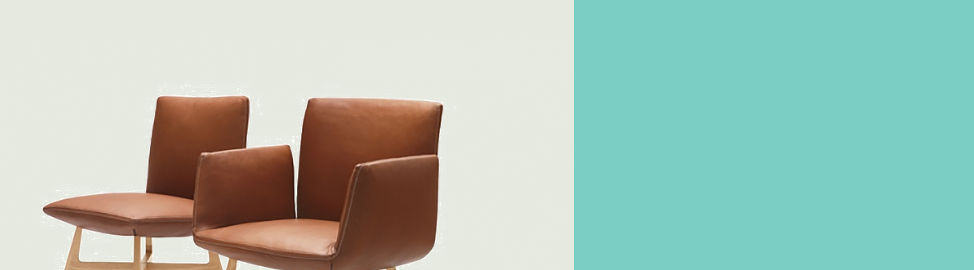
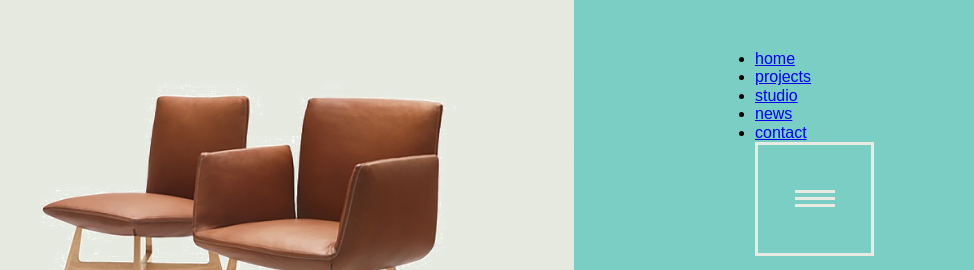
Before and after one commit to bazi-bazi/Agency, a website built with webpack: page index.html in a window 1280 px wide. Shown: the top 270 px of the page, 306-1280 px from the left. Built offline with nearby package versions, Linux system fonts and the light colour scheme.

Commit message:
add menu in header

```diff
--- a/index.html
+++ b/index.html
@@ -47,6 +47,29 @@
 
     </div>
   </header>
+  <nav class="menu">
+    <ul class="menu__list">
+      <li class="menu__element">
+        <a class="menu__link" href="#">home</a>
+      </li>
+      <li class="menu__element">
+        <a class="menu__link" href="#">projects</a>
+      </li>
+      <li class="menu__element">
+        <a class="menu__link" href="#">studio</a>
+      </li>
+      <li class="menu__element">
+        <a class="menu__link" href="#">news</a>
+      </li>
+      <li class="menu__element">
+        <a class="menu__link" href="#">contact</a>
+      </li>
+      <button class="menu__hamburger hamburger" aria-label="menu">
+        <span class="hamburger__element"></span>
+      </button>
+
+    </ul>
+  </nav>
   </div>
 
 
--- /dev/null
+++ b/src/scss/blocks/hamburger.scss
@@ -0,0 +1,55 @@
+.hamburger {
+  background: none;
+  cursor: pointer;
+  display: block;
+  border-width: 3px;
+  border-color: $hamburgerbordercolor;
+  border-style: solid;
+  transition-property: border-color;
+  transition-duration: 500ms;
+
+  &:hover, &:active {
+    border-color: $activetext;
+
+    .hamburger__element {
+      background-color: $activetext;
+
+      &::after, &::before {
+        background-color: $activetext;
+      }
+    }
+  }
+
+  &:focus {
+    border-color: $activetext;
+  }
+}
+
+
+.hamburger__element {
+  width: 40px;
+  height: 3px;
+  background-color: $hamburgerbordercolor;
+  display: block;
+  margin: 0 auto;
+  transition-property: background-color;
+  transition-duration: 500ms;
+
+  &::after, &::before {
+    content: '';
+    width: 40px;
+    height: 3px;
+    background-color: $hamburgerbordercolor;
+    display: block;
+    margin: 0 auto;
+    transition-property: background-color;
+    transition-duration: 500ms;
+  }
+
+  &::after {
+    transform: translateY(4px);
+  }
+  &::before {
+    transform: translateY(-7px);
+  }
+}
--- /dev/null
+++ b/src/scss/blocks/menu.scss
@@ -0,0 +1,10 @@
+.menu__hamburger {
+  width: 119px;
+  height: 114px;
+}
+
+.menu {
+  position: absolute;
+  right: 100px;
+  top: 50px;
+}
--- a/src/scss/main.scss
+++ b/src/scss/main.scss
@@ -4,6 +4,8 @@
 @import 'normalize';
 @import 'blocks/header';
 @import 'blocks/socials';
+@import 'blocks/hamburger';
+@import 'blocks/menu';
 
 
 // Defoult styles
--- a/src/scss/variables.scss
+++ b/src/scss/variables.scss
@@ -3,3 +3,4 @@ $textcolor: #454947;
 $secondarycolor: #7acec3;
 $white:#ffffff;
 $activetext: #ebb240;
+$hamburgerbordercolor:#e9eae2;
```
